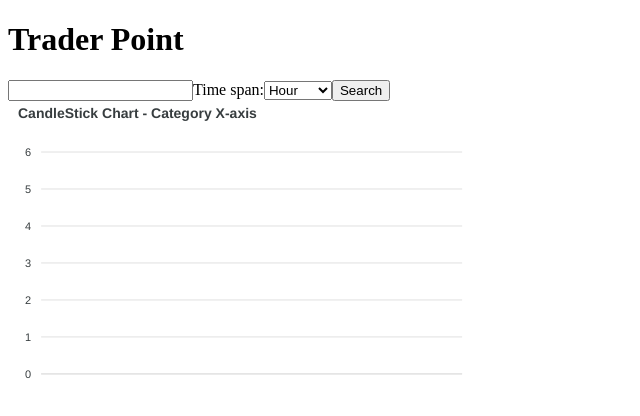
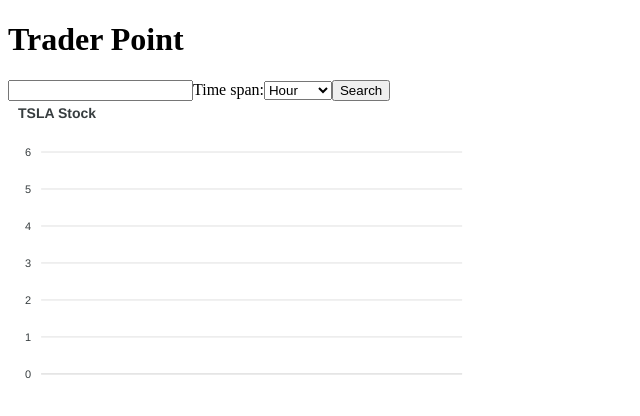
Before and after one commit to Aldo-Portillo-Full-Stack-Projects/TraderPoint, a React (Create React App) app: page / in a window 1280 px wide. Shown: the top 416 px of the page, without its empty margins (0-640 px from the left). Built offline with nearby package versions, Linux system fonts and the light colour scheme.

Commit message:
Add Dynamic Title

```diff
--- a/src/App.js
+++ b/src/App.js
@@ -68,7 +68,7 @@ function App() {
       </header>
 
        <TickerForm searchParams={searchParams} setSearchParams={setSearchParams} setStockData={setStockData} />
-       <CandleStickApex formattedData={formattedData}/>
+       <CandleStickApex formattedData={formattedData} stockTicker={searchParams.ticker}/>
 
       {/*{renderLineChart}
       <BoxPlotComponent stockData={stockData} />
--- a/src/components/CandleStickApex.js
+++ b/src/components/CandleStickApex.js
@@ -2,14 +2,14 @@ import dayjs from "dayjs";
 import React from "react";
 import Chart from "react-apexcharts";
 
-function CandleStickApex ({formattedData}) {
+function CandleStickApex ({formattedData, stockTicker}) {
     const options = {
         chart: {
           height: 350,
           type: 'candlestick',
         },
         title: {
-          text: 'CandleStick Chart - Category X-axis',
+          text: `${stockTicker} Stock`,
           align: 'left'
         },
         annotations: {
```
